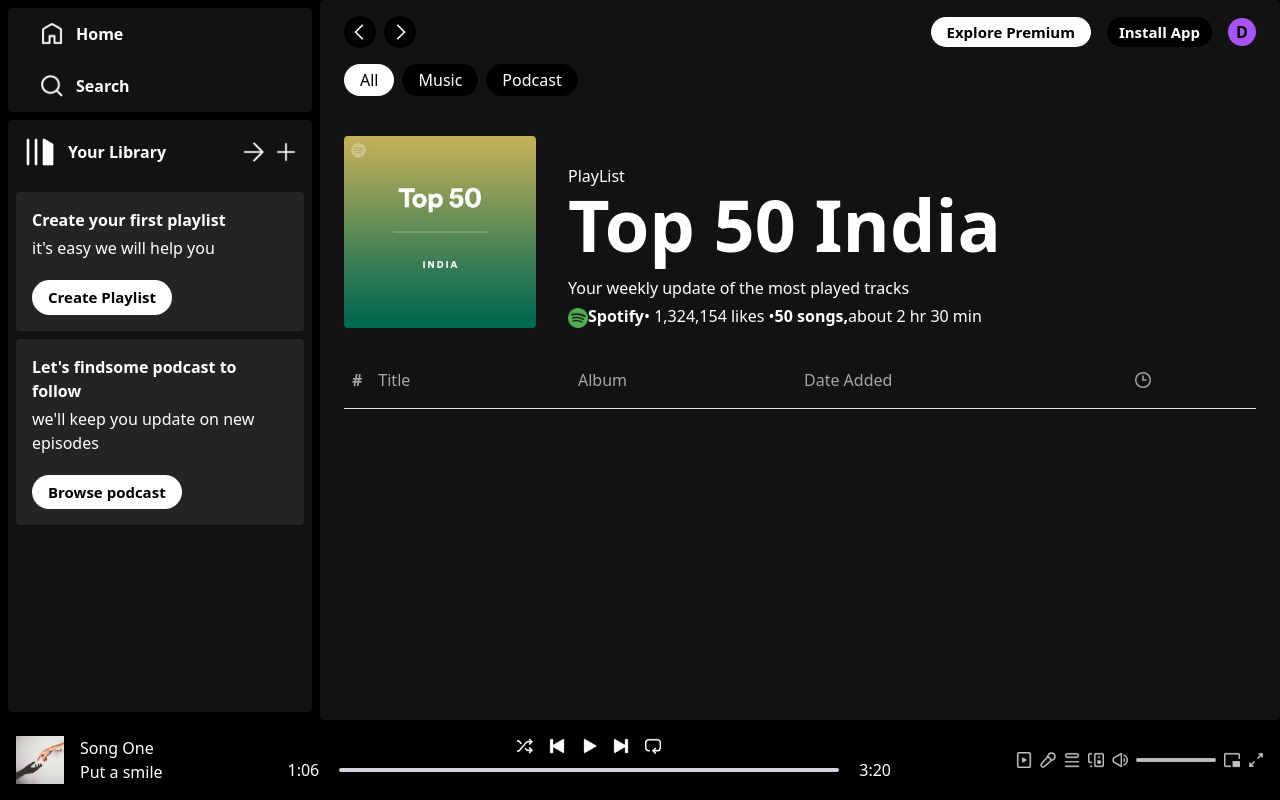
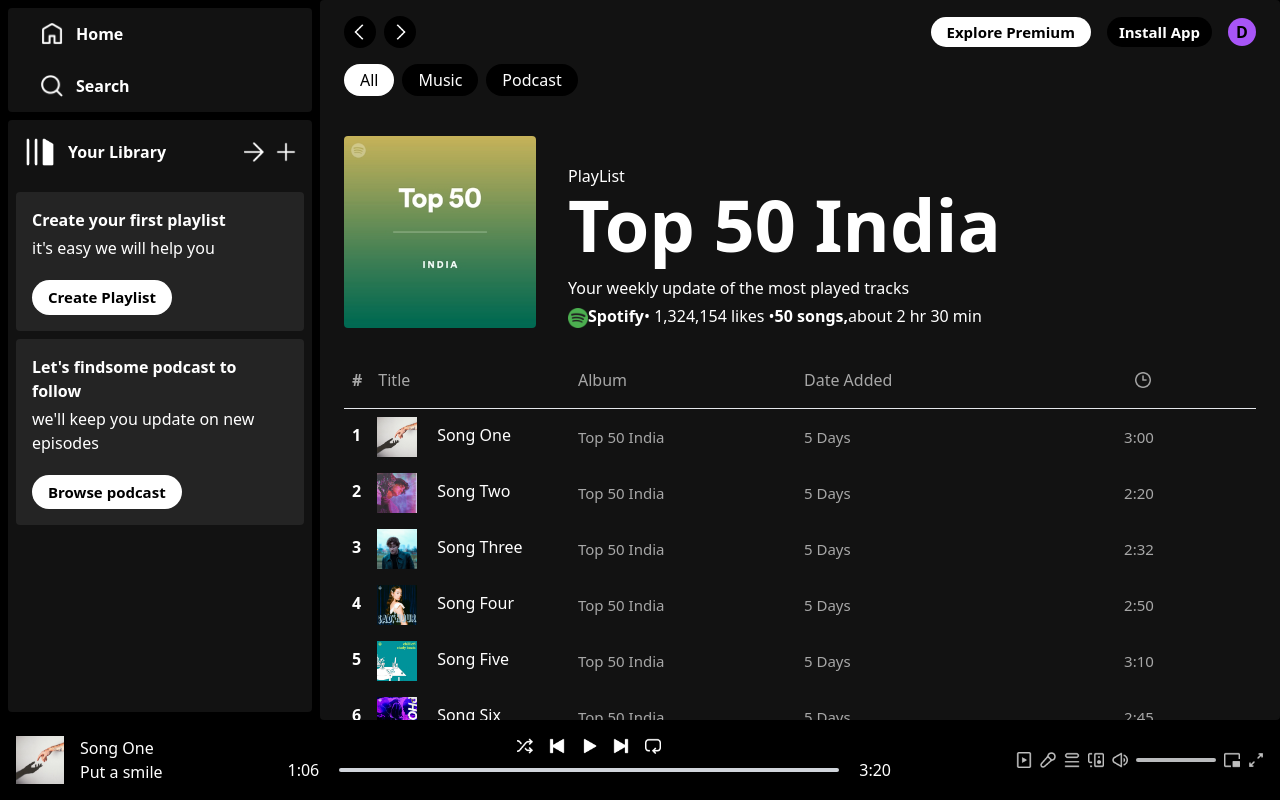
Before and after one commit to MenukaSankalpa/Project-47, a React (Vite) app in the folder spotify-clone/: page /album/1 in a window 1280 px wide. Built offline with nearby package versions, Linux system fonts and the light colour scheme; the HTML template or start-up script is replaced by a standard one.

Commit message:
song data show option

```diff
--- a/spotify-clone/src/components/DisplayAlbum.jsx
+++ b/spotify-clone/src/components/DisplayAlbum.jsx
@@ -38,7 +38,14 @@
        {
         songsData.map((item,index)=>(
           <div key={index} className='grid grid-cols-3 sm:grid-cols-4 gap-2 p-2 items-center text-[#a7a7a7] hover:bg-[#ffffff2b] cursor-pointer'>
-
+            <p className='text-white'>
+              <b className='mr-4 text-[#a7a7a7a]'>{index+1}</b>
+              <img  className='inline w-10 mr-5' src={item.image} alt="" />
+              {item.name}
+            </p>
+            <p className='text-[15px]' >{albumData.name}</p>
+            <p className='text-[15px] hidden sm:block '>5 Days</p>
+            <p className='text-[15px] text-center'>{item.duration}</p>
           </div>
 
         ))
```
